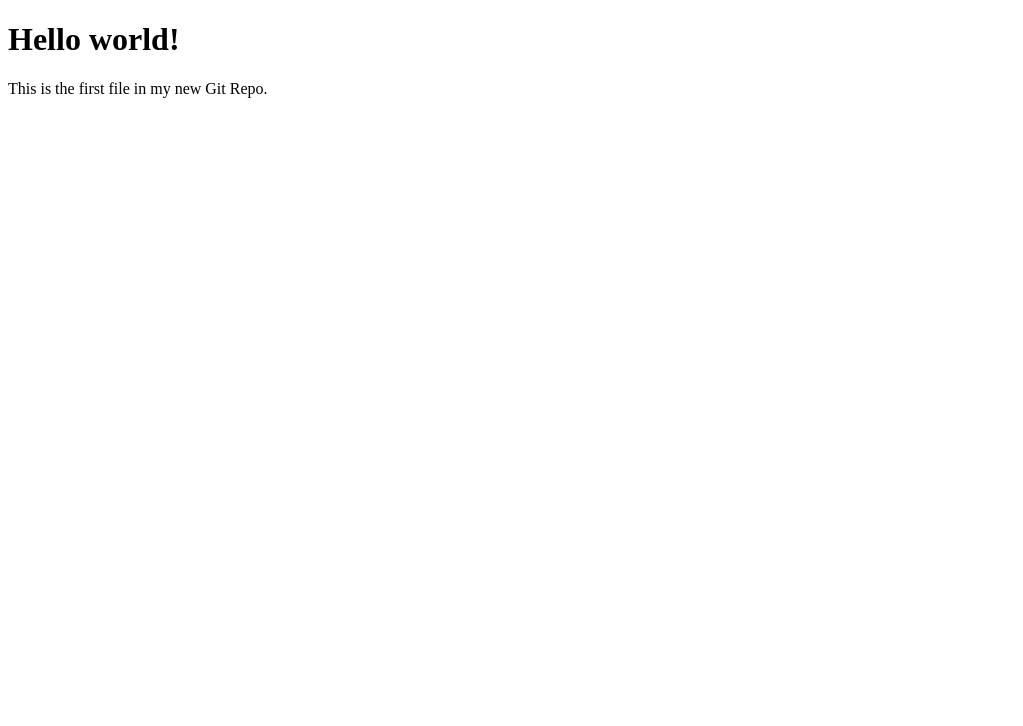
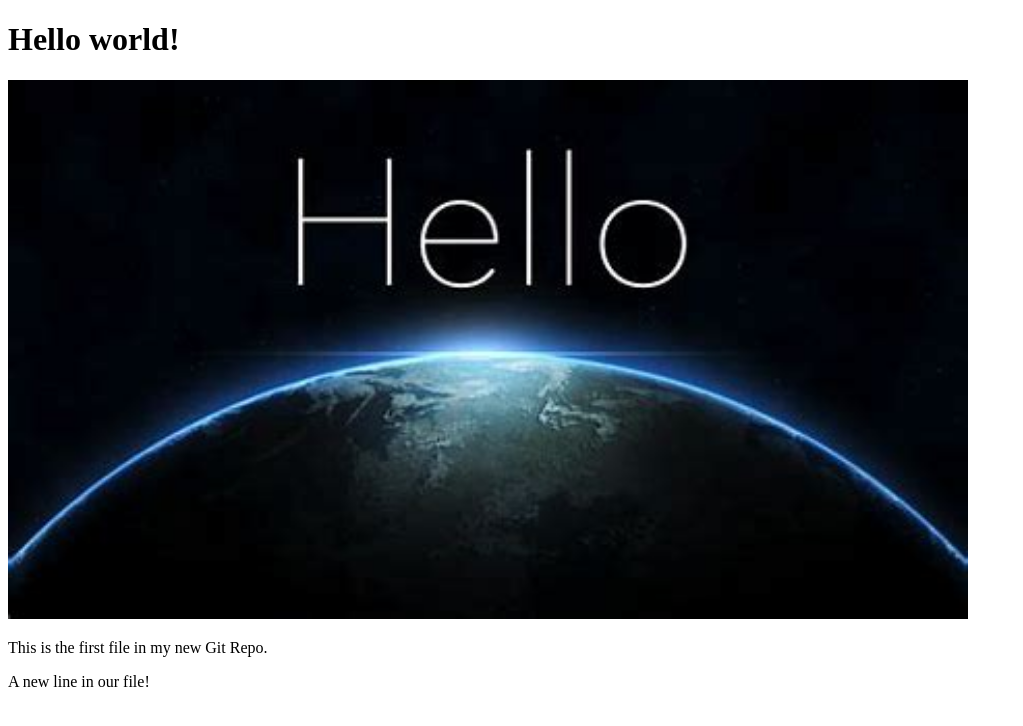
Before and after one commit to vinug0508/hello-world, a plain HTML site: page index.html in a window 1280 px wide. Shown: the whole page, without its empty margins (0-1023 px from the left). Drawn offline with Linux system fonts and the light colour scheme.

Commit message:
image added to the hello world

```diff
--- a/index.html
+++ b/index.html
@@ -7,7 +7,10 @@
 <body>
 
 <h1>Hello world!</h1>
+<div><img src="img_hello_world.jpeg" alt="Hello World from Space"
+style="width:100%;max-width:960px"></div>
 <p>This is the first file in my new Git Repo.</p>
+<p>A new line in our file!</p>
 
 </body>
 </html>
```
